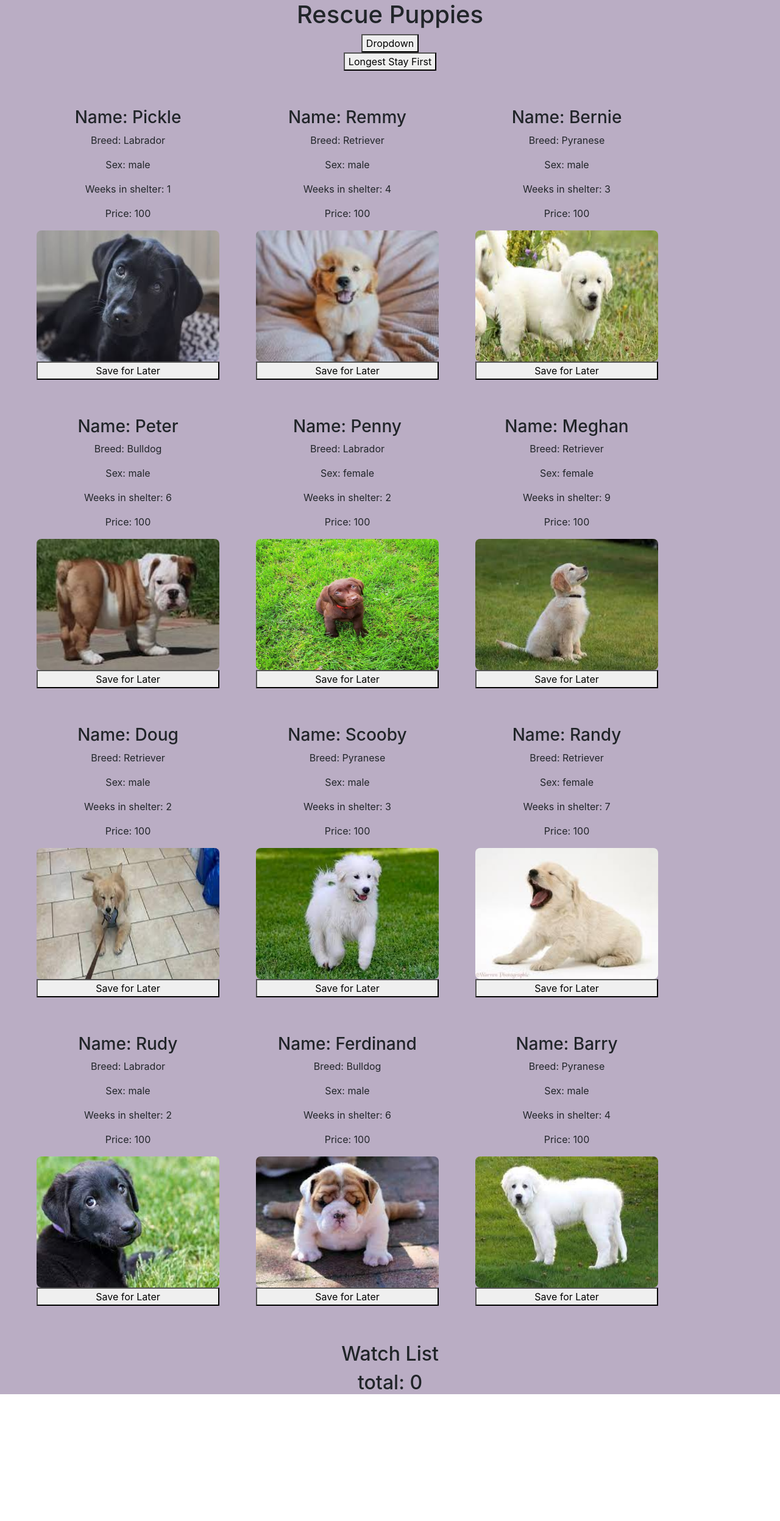
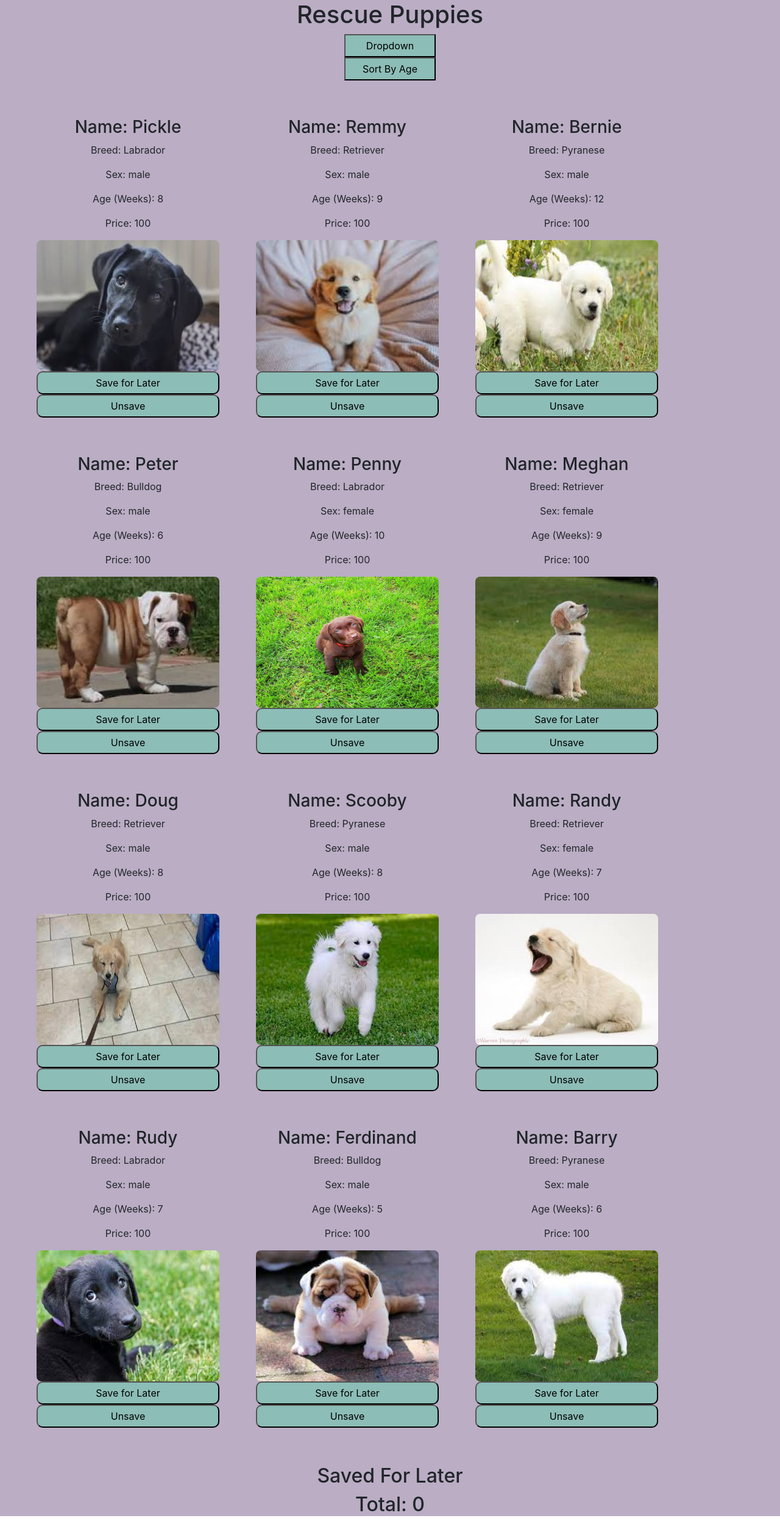
Before and after one commit to rainycloud123/development, a React (Create React App) app: page / in a window 1280 px wide. Shown: the whole page at 61% size. Before the commit the page ends 2295 px from the top, so only its background shows below. Built offline with nearby package versions, Linux system fonts and the light colour scheme; the HTML template or start-up script is replaced by a standard one.

Commit message:
more style

```diff
--- a/src/App.css
+++ b/src/App.css
@@ -37,18 +37,18 @@
   margin: 5px 0;
   padding: 0;
 
-  border: 1px solid grey;
+  border: 1px solid rgb(187, 191, 245);
   width: 150px;
 }
 
 .menu > li {
   margin: 0;
 
-  background-color: white;
+  background-color: rgb(191, 236, 252);
 }
 
 .menu > li:hover {
-  background-color: lightgray;
+  background-color: rgb(211, 211, 211);
 }
 
 .menu > li > button {
@@ -72,23 +72,32 @@
   padding: 30px;
   padding-left: 30px;
   padding-right: 30px;
-
 }
 
+.button{
+  background-color:rgb(140, 189, 182);
+  border-radius:  10px;
+  padding: 5px;
+}
+.button:hover{
+  background-color: rgb(186, 173, 196);
+  transition: .3s;
+}
+
+.button2{
+  background-color:rgb(140, 189, 182);
+  padding: 5px;
+  max-width: 150px;
+  min-width: 150px;
+}
+.button2:hover{
+  background-color: rgb(186, 173, 196);
+}
+
+
 /* questions:
-
-- sort and filter both working at the same time
-- aggregator button issue
-- total not everywhere
-- style
-
-- sort only on click
-- sort and filter together
-- how to get each image a different size
--   general style moving things around
-- how to manage favorites
-
-todo"
-- change images later
+-buttons in favorites (only want remove button) , only want add button in main
+menu
+- style: center dropdown, center images, font
 
 */
--- a/src/App.js
+++ b/src/App.js
@@ -78,7 +78,7 @@
   }
 
   const sortFunc = () => {
-    if (isSorted) {
+    if (!isSorted) {
       const sortedDogs = [...dogs]
       sortedDogs.sort((a, b) => {
         return a.time - b.time;
@@ -139,7 +139,7 @@
       <h1>Rescue Puppies</h1>
       <Dropdown
         open={open}
-        trigger={<button onClick={handleOpen}>Dropdown</button>}
+        trigger={<button class="button2" onClick={handleOpen}>Dropdown</button>}
         menu={[
           <button onClick={handleMenuThree}>all</button>,
           <button onClick={handleMenuOne}>Labradors</button>,
@@ -150,15 +150,10 @@
           <button onClick={handleMenumale}>male</button>
         ]}
       />
-      <button onClick={() => {
+      <button class="button2" onClick={() => {
         setIsSorted(!isSorted)
         sortFunc()
-      }} > Longest Stay First</button>
-      {/* <p>
-        {dogData.map((item, index) => (
-          <Buttons item={item} addToCart={addToCart} />
-        ))}
-      </p> */}
+      }} > Sort By Age</button>
 
       <div className="dogs">
         {dogs.map((item, index) => (
@@ -171,24 +166,16 @@
         ))}
       </div>
 
-
-
-
-
       <div>
-        <h2>Watch List</h2>
+        <h2>Saved For Later</h2>
         {cartItems.map((item, index) => (
           <div>
             <p>{item.name}</p>
-            {/* Total:
-            {Object.entries()} */}
             <p>{item.price}</p>
           </div>
 
-
         ))}
-        <h2>total: {calcTotal()}</h2>
-        {/* TODO: render a list of items in the cart */}
+        <h2>Total: {calcTotal()}</h2>
       </div>
     </div>
   );
--- a/src/assets/pet-data.json
+++ b/src/assets/pet-data.json
@@ -3,7 +3,7 @@
         "name": "Pickle",
         "breed": "Labrador",
         "sex": "male",
-        "time": "1",
+        "time": "8",
         "price": 100,
         "image": "pickle.jpg"
     },
@@ -11,7 +11,7 @@
         "name": "Remmy",
         "breed": "Retriever",
         "sex": "male",
-        "time": "4",
+        "time": "9",
         "price": 100,
         "image": "goldenret.jpg"
     },
@@ -19,7 +19,7 @@
         "name": "Bernie",
         "breed": "Pyranese",
         "sex": "male",
-        "time": "3",
+        "time": "12",
         "price": 100,
         "image": "notbernie.jpg"
     },
@@ -35,7 +35,7 @@
         "name": "Penny",
         "breed": "Labrador",
         "sex": "female",
-        "time": "2",
+        "time": "10",
         "price": 100,
         "image": "lab.png"
     },
@@ -51,7 +51,7 @@
         "name": "Doug",
         "breed": "Retriever",
         "sex": "male",
-        "time": "2",
+        "time": "8",
         "price": 100,
         "image": "doug.jpg"
     },
@@ -59,7 +59,7 @@
         "name": "Scooby",
         "breed": "Pyranese",
         "sex": "male",
-        "time": "3",
+        "time": "8",
         "price": 100,
         "image": "pyranese.jpg"
     },
@@ -75,7 +75,7 @@
         "name": "Rudy",
         "breed": "Labrador",
         "sex": "male",
-        "time": "2",
+        "time": "7",
         "price": 100,
         "image": "blacklab1.jpg"
     },
@@ -83,7 +83,7 @@
         "name": "Ferdinand",
         "breed": "Bulldog",
         "sex": "male",
-        "time": "6",
+        "time": "5",
         "price": 100,
         "image": "bull.jpg"
     },
@@ -91,7 +91,7 @@
         "name": "Barry",
         "breed": "Pyranese",
         "sex": "male",
-        "time": "4",
+        "time": "6",
         "price": 100,
         "image": "pyranese1.jpg"
     }
--- a/src/components/dog.js
+++ b/src/components/dog.js
@@ -6,11 +6,11 @@
             <h3>Name: {props.item.name}</h3>
             <p> Breed: {props.item.breed} </p>
             <p> Sex: {props.item.sex} </p>
-            <p> Weeks in shelter: {props.item.time} </p>
+            <p> Age (Weeks): {props.item.time} </p>
             <p> Price: {props.item.price} </p>
             <img src={props.item.image} />
-            <button onClick={() => { props.addToCart(props.item) }}>Save for Later</button>
-            {/* <button onClick={() => { props.removeFromCart(props.item) }}>Unsave</button> */}
+            <button class="button" onClick={() => { props.addToCart(props.item) }}>Save for Later</button>
+            <button class="button" onClick={() => { props.removeFromCart(props.item) }}>Unsave</button>
         </div>
     );
 }
```
